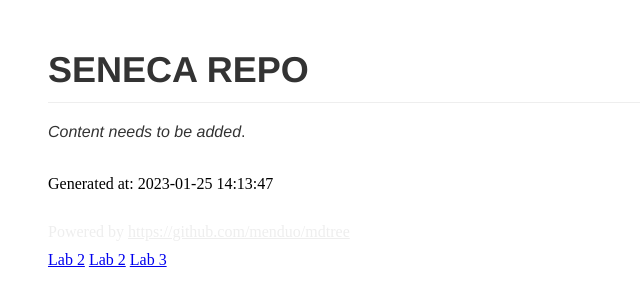
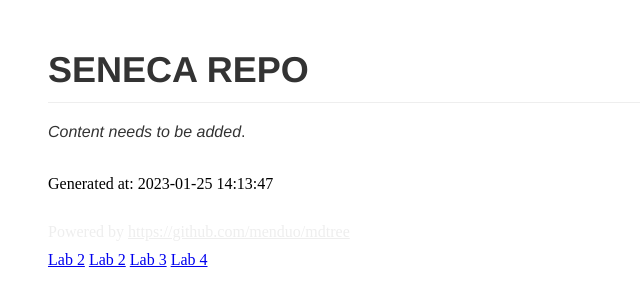
Before and after one commit to srjoeraj/seneca, a plain HTML site: page index.html in a window 1280 px wide. Shown: the top 306 px of the page, 0-640 px from the left. Drawn offline with Linux system fonts and the light colour scheme.

Commit message:
Update index.html

```diff
--- a/index.html
+++ b/index.html
@@ -62,6 +62,7 @@
 </div>
     <a href="CSN400/Lab2-CheckList.html"> Lab 2</a>
     <a href="CSN400/lab3.html"> Lab 3</a>
+        <a href="CSN400/lab4.html"> Lab 4</a>
 </body>
 
 <script>
```
